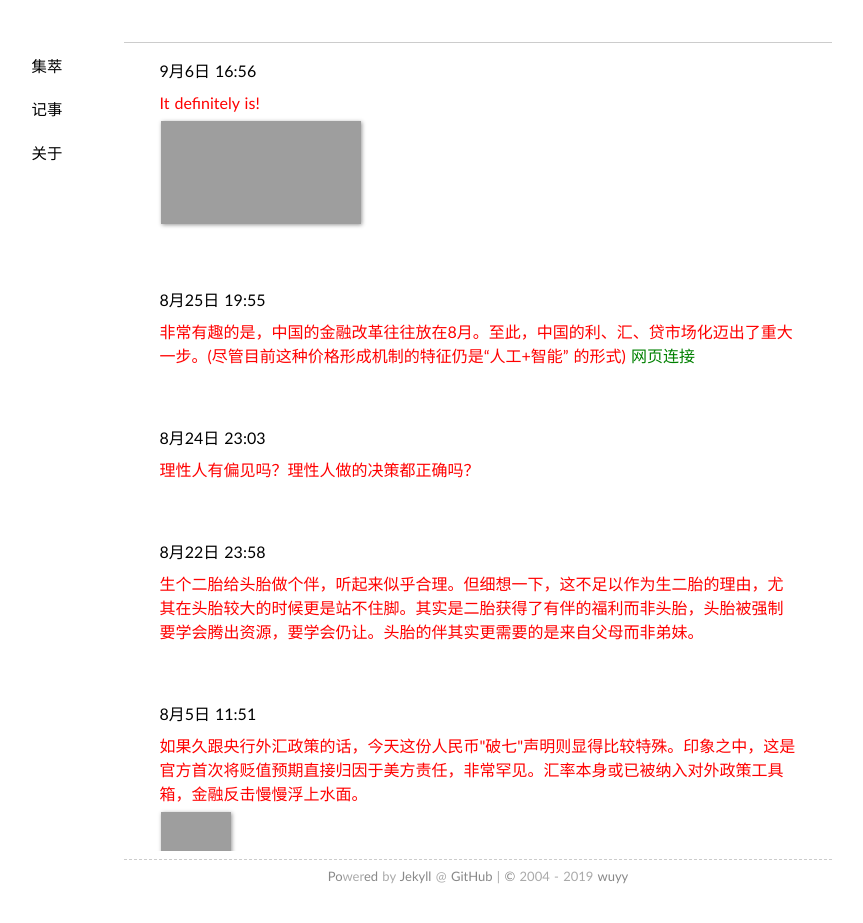
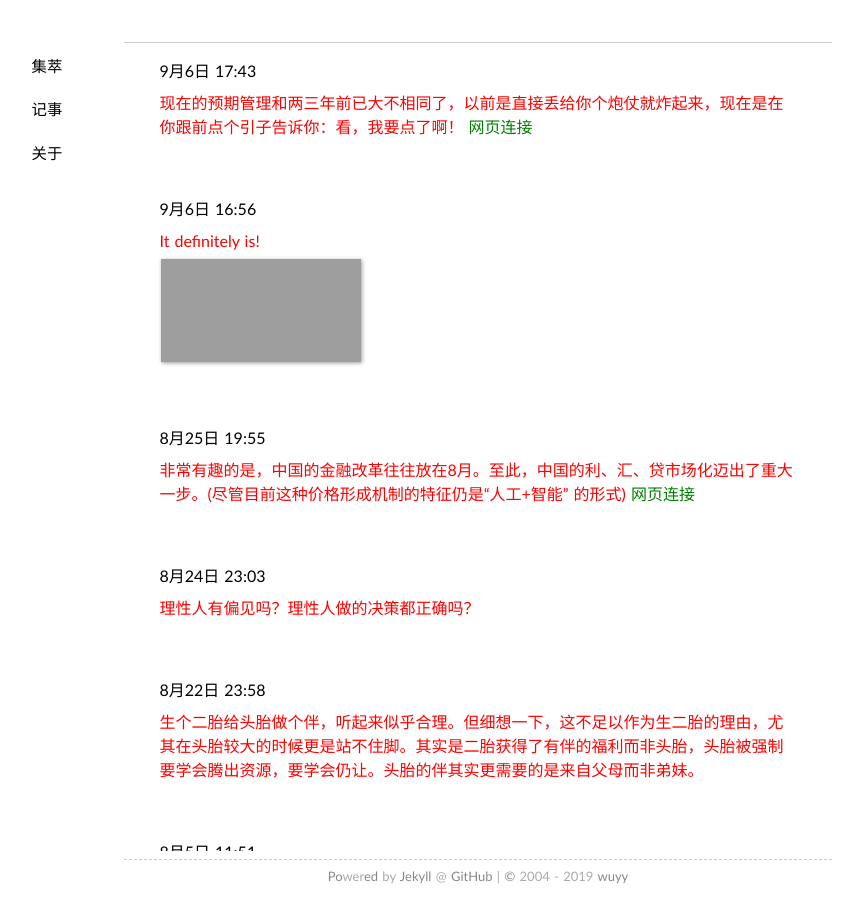
Before and after one commit to wuyy2007/wanguolin.github.io, a Jekyll site: the page built from tlog/index.md, in a window 1280 px wide. Shown: the top 923 px of the page, without its empty margins (162-1025 px from the left). Built offline with Jekyll 4.4.1, drawn with Linux system fonts in a browser that asks for light colours; nearby versions of some CDN libraries; some web fonts are replaced; grey boxes are pictures that could not be loaded.

Commit message:
Update index.md

```diff
--- a/tlog/index.md
+++ b/tlog/index.md
@@ -110,6 +110,16 @@ comments: no
 
 	<div class="panel-body" style="height: 800px; width: 708px; overflow-y:scroll">
 	<div style="border: 1px  #000000; width: 90%; margin: 0 auto;">
+
+		<span  class = "space">
+			<p>9月6日 17:43</p>
+			<font  color="red">现在的预期管理和两三年前已大不相同了，以前是直接丢给你个炮仗就炸起来，现在是在你跟前点个引子告诉你：看，我要点了啊！    <a href="http://www.pbc.gov.cn/goutongjiaoliu/113456/113469/3886672/index.html" target="_blank"><font color="green">网页连接</font></a></font>
+
+			<div class="over"></div><!--背景层-->
+			<div class="logoImg amplifyImg"><!--注意：此处的amlifyImg不可少-->
+
+			</div>
+		</span>
 
 
 
```
